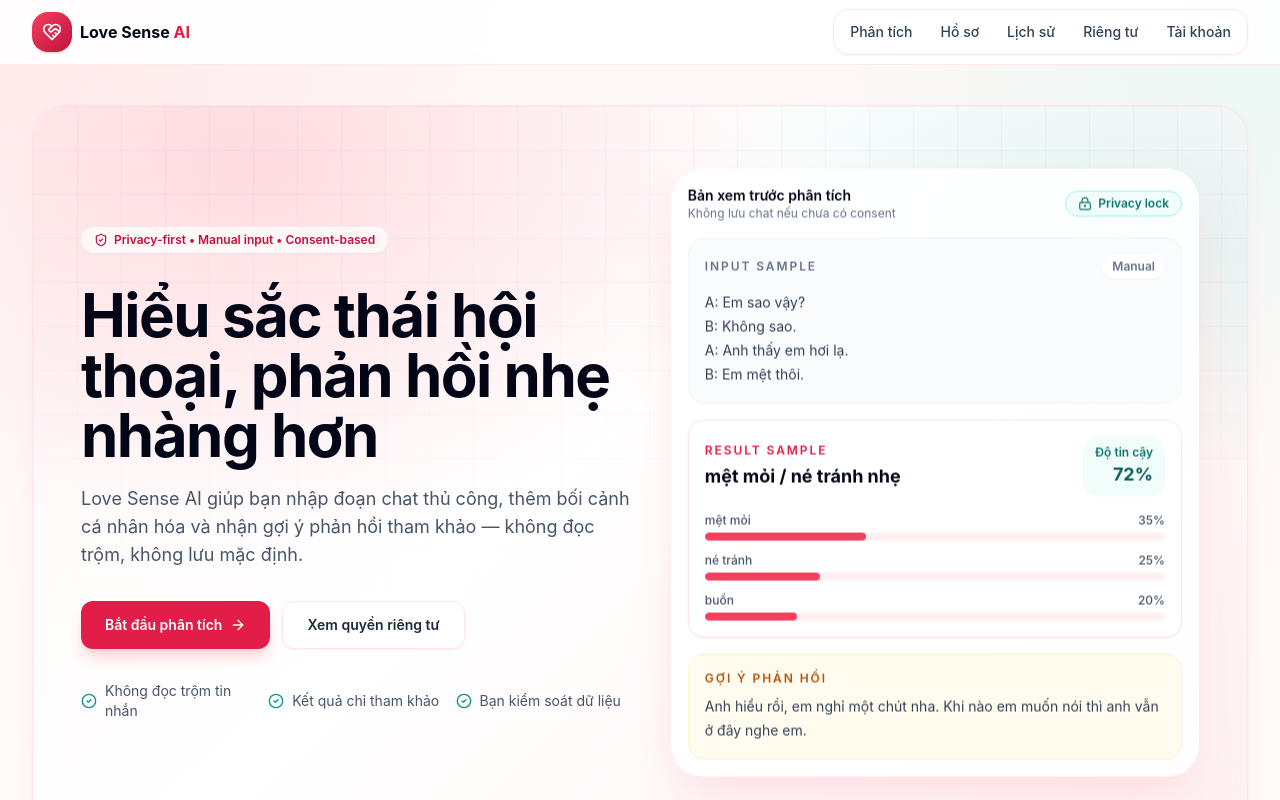
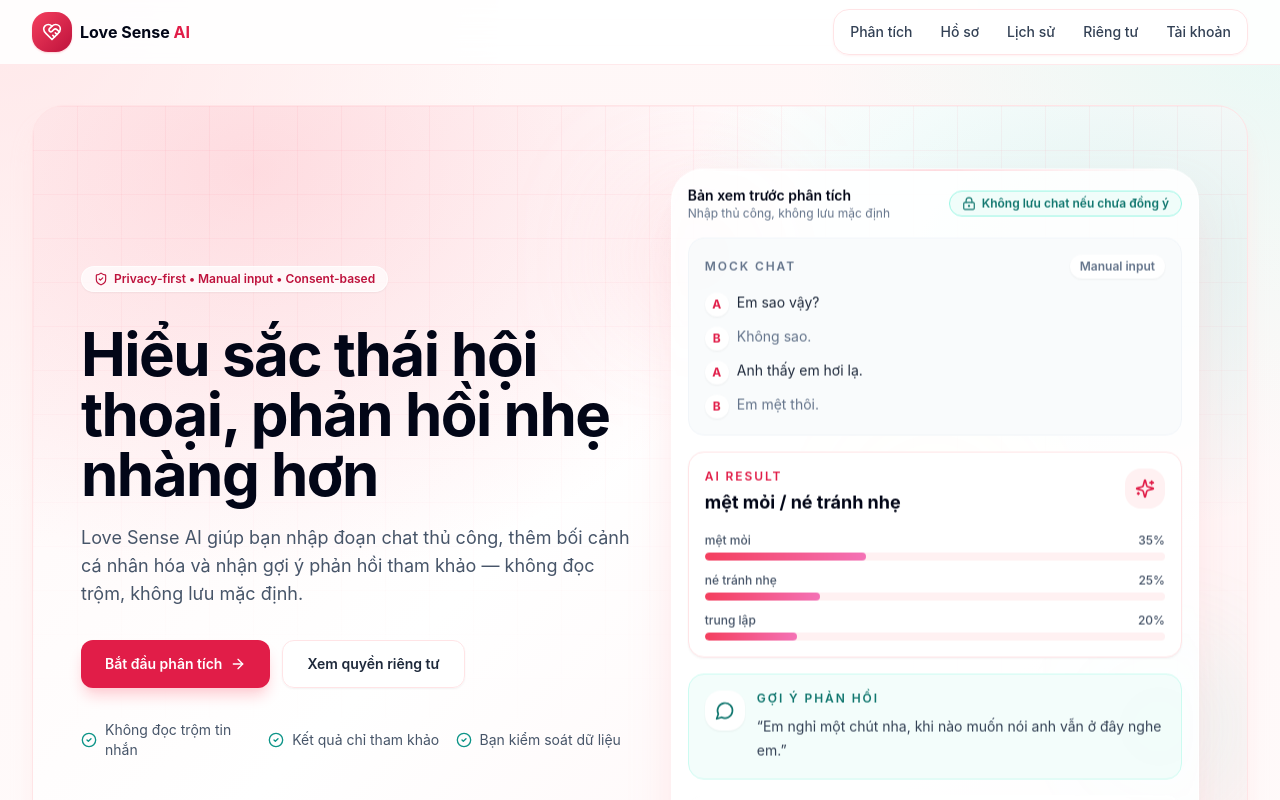
Before and after one commit to Peo051/love-sense-ai, a Next.js app in the folder frontend/: page / in a window 1280 px wide. Shown: the top 800 px of the page. Built offline with nearby package versions, Linux system fonts and the light colour scheme.

Commit message:
style: add premium hero visual

```diff
--- a/frontend/app/page.tsx
+++ b/frontend/app/page.tsx
@@ -14,6 +14,7 @@
 
 import Badge from '@/components/common/Badge';
 import Card from '@/components/common/Card';
+import HeroVisual from '@/components/home/HeroVisual';
 import PageShell from '@/components/common/PageShell';
 
 const trustItems = [
@@ -119,72 +120,7 @@
             </div>
           </div>
 
-          <div className="landing-fade-up landing-fade-delay-1">
-            <div className="landing-preview-float relative mx-auto max-w-xl rounded-[2rem] border border-white/80 bg-white/90 p-4 shadow-2xl shadow-rose-200/70 backdrop-blur">
-              <div className="mb-4 flex items-center justify-between gap-3">
-                <div>
-                  <p className="text-sm font-semibold text-slate-950">Bản xem trước phân tích</p>
-                  <p className="text-xs text-slate-500">Không lưu chat nếu chưa có consent</p>
-                </div>
-                <Badge tone="teal" className="shrink-0">
-                  <LockKeyhole className="h-3.5 w-3.5" aria-hidden="true" />
-                  Privacy lock
-                </Badge>
-              </div>
-
-              <div className="grid gap-4">
-                <div className="rounded-2xl border border-slate-100 bg-slate-50/80 p-4">
-                  <div className="mb-3 flex items-center justify-between">
-                    <p className="text-xs font-semibold uppercase tracking-[0.16em] text-slate-500">Input sample</p>
-                    <span className="rounded-full bg-white px-2.5 py-1 text-xs font-semibold text-slate-500 shadow-sm">
-                      Manual
-                    </span>
-                  </div>
-                  <p className="whitespace-pre-line text-sm leading-6 text-slate-700">
-                    A: Em sao vậy?{'\n'}B: Không sao.{'\n'}A: Anh thấy em hơi lạ.{'\n'}B: Em mệt thôi.
-                  </p>
-                </div>
-
-                <div className="rounded-2xl border border-rose-100 bg-white p-4 shadow-sm">
-                  <div className="mb-4 flex flex-wrap items-center justify-between gap-3">
-                    <div>
-                      <p className="text-xs font-semibold uppercase tracking-[0.16em] text-rose-600">Result sample</p>
-                      <p className="mt-1 text-lg font-bold text-slate-950">mệt mỏi / né tránh nhẹ</p>
-                    </div>
-                    <div className="rounded-2xl bg-teal-50 px-3 py-2 text-right">
-                      <p className="text-xs font-semibold text-teal-700">Độ tin cậy</p>
-                      <p className="text-lg font-bold text-teal-800">72%</p>
-                    </div>
-                  </div>
-
-                  <div className="space-y-3">
-                    {[
-                      ['mệt mỏi', '35%', 'w-[35%]'],
-                      ['né tránh', '25%', 'w-[25%]'],
-                      ['buồn', '20%', 'w-[20%]'],
-                    ].map(([label, value, width]) => (
-                      <div key={label}>
-                        <div className="mb-1 flex justify-between text-xs font-medium text-slate-600">
-                          <span>{label}</span>
-                          <span>{value}</span>
-                        </div>
-                        <div className="h-2 overflow-hidden rounded-full bg-rose-50">
-                          <div className={`h-full rounded-full bg-rose-500 ${width}`} />
-                        </div>
-                      </div>
-                    ))}
-                  </div>
-                </div>
-
-                <div className="rounded-2xl border border-amber-100 bg-amber-50/80 p-4">
-                  <p className="text-xs font-semibold uppercase tracking-[0.16em] text-amber-700">Gợi ý phản hồi</p>
-                  <p className="mt-2 text-sm leading-6 text-slate-700">
-                    Anh hiểu rồi, em nghỉ một chút nha. Khi nào em muốn nói thì anh vẫn ở đây nghe em.
-                  </p>
-                </div>
-              </div>
-            </div>
-          </div>
+          <HeroVisual />
         </div>
       </section>
 
@@ -282,7 +218,10 @@
               Nhập vài dòng hội thoại, thêm bối cảnh cần thiết và xem gợi ý phản hồi tham khảo trong vài giây.
             </p>
           </div>
-          <Link href="/analyze" className="inline-flex min-h-12 items-center justify-center gap-2 rounded-xl bg-white px-6 py-3 text-sm font-semibold text-slate-950 transition hover:-translate-y-0.5 hover:bg-rose-50 focus:outline-none focus:ring-2 focus:ring-white focus:ring-offset-2 focus:ring-offset-slate-950">
+          <Link
+            href="/analyze"
+            className="inline-flex min-h-12 items-center justify-center gap-2 rounded-xl bg-white px-6 py-3 text-sm font-semibold text-slate-950 transition hover:-translate-y-0.5 hover:bg-rose-50 focus:outline-none focus:ring-2 focus:ring-white focus:ring-offset-2 focus:ring-offset-slate-950"
+          >
             Phân tích ngay
             <ArrowRight className="h-4 w-4" aria-hidden="true" />
           </Link>
--- /dev/null
+++ b/frontend/components/home/HeroVisual.tsx
@@ -0,0 +1,109 @@
+import { LockKeyhole, MessageCircle, ShieldCheck, Sparkles } from 'lucide-react';
+
+import Badge from '@/components/common/Badge';
+
+const emotionBars = [
+  { label: 'mệt mỏi', value: '35%', width: 'w-[35%]' },
+  { label: 'né tránh nhẹ', value: '25%', width: 'w-[25%]' },
+  { label: 'trung lập', value: '20%', width: 'w-[20%]' },
+];
+
+export default function HeroVisual() {
+  return (
+    <div className="landing-fade-up landing-fade-delay-1">
+      <div className="landing-preview-float relative mx-auto max-w-xl">
+        <div className="pointer-events-none absolute -left-8 top-8 h-28 w-28 rounded-full bg-rose-300/30 blur-3xl" />
+        <div className="pointer-events-none absolute -right-6 bottom-16 h-32 w-32 rounded-full bg-teal-300/25 blur-3xl" />
+        <div className="pointer-events-none absolute left-1/2 top-1/2 h-44 w-44 -translate-x-1/2 -translate-y-1/2 rounded-full bg-amber-200/20 blur-3xl" />
+
+        <div className="relative overflow-hidden rounded-[2rem] border border-white/80 bg-white/90 p-4 shadow-2xl shadow-rose-200/70 backdrop-blur">
+          <div className="absolute inset-x-6 top-0 h-px bg-gradient-to-r from-transparent via-rose-300/70 to-transparent" />
+
+          <div className="mb-4 flex items-center justify-between gap-3">
+            <div>
+              <p className="text-sm font-semibold text-slate-950">Bản xem trước phân tích</p>
+              <p className="text-xs text-slate-500">Nhập thủ công, không lưu mặc định</p>
+            </div>
+            <Badge tone="teal" className="shrink-0">
+              <LockKeyhole className="h-3.5 w-3.5" aria-hidden="true" />
+              Không lưu chat nếu chưa đồng ý
+            </Badge>
+          </div>
+
+          <div className="grid gap-4">
+            <div className="rounded-2xl border border-slate-100 bg-slate-50/80 p-4">
+              <div className="mb-3 flex items-center justify-between">
+                <p className="text-xs font-semibold uppercase tracking-[0.16em] text-slate-500">Mock chat</p>
+                <span className="rounded-full bg-white px-2.5 py-1 text-xs font-semibold text-slate-500 shadow-sm">
+                  Manual input
+                </span>
+              </div>
+              <div className="space-y-2 text-sm leading-6 text-slate-700">
+                <ChatLine speaker="A" text="Em sao vậy?" />
+                <ChatLine speaker="B" text="Không sao." muted />
+                <ChatLine speaker="A" text="Anh thấy em hơi lạ." />
+                <ChatLine speaker="B" text="Em mệt thôi." muted />
+              </div>
+            </div>
+
+            <div className="rounded-2xl border border-rose-100 bg-white p-4 shadow-sm">
+              <div className="mb-4 flex items-start justify-between gap-3">
+                <div>
+                  <p className="text-xs font-semibold uppercase tracking-[0.16em] text-rose-600">AI result</p>
+                  <p className="mt-1 text-lg font-bold text-slate-950">mệt mỏi / né tránh nhẹ</p>
+                </div>
+                <span className="inline-flex h-10 w-10 shrink-0 items-center justify-center rounded-2xl bg-rose-50 text-rose-600">
+                  <Sparkles className="h-5 w-5 animate-pulse" aria-hidden="true" />
+                </span>
+              </div>
+
+              <div className="space-y-3">
+                {emotionBars.map((bar) => (
+                  <div key={bar.label}>
+                    <div className="mb-1 flex justify-between text-xs font-medium text-slate-600">
+                      <span>{bar.label}</span>
+                      <span>{bar.value}</span>
+                    </div>
+                    <div className="h-2 overflow-hidden rounded-full bg-rose-50">
+                      <div className={`h-full rounded-full bg-gradient-to-r from-rose-500 to-pink-400 ${bar.width}`} />
+                    </div>
+                  </div>
+                ))}
+              </div>
+            </div>
+
+            <div className="hidden rounded-2xl border border-teal-100 bg-teal-50/80 p-4 sm:block">
+              <div className="flex gap-3">
+                <span className="inline-flex h-10 w-10 shrink-0 items-center justify-center rounded-2xl bg-white text-teal-700 shadow-sm">
+                  <MessageCircle className="h-5 w-5" aria-hidden="true" />
+                </span>
+                <div>
+                  <p className="text-xs font-semibold uppercase tracking-[0.16em] text-teal-700">Gợi ý phản hồi</p>
+                  <p className="mt-2 text-sm leading-6 text-slate-700">
+                    “Em nghỉ một chút nha, khi nào muốn nói anh vẫn ở đây nghe em.”
+                  </p>
+                </div>
+              </div>
+            </div>
+
+            <div className="flex items-center gap-2 rounded-2xl border border-white bg-white/70 px-4 py-3 text-xs font-semibold text-slate-600 shadow-sm">
+              <ShieldCheck className="h-4 w-4 text-teal-600" aria-hidden="true" />
+              Kết quả chỉ mang tính tham khảo và ưu tiên quyền riêng tư.
+            </div>
+          </div>
+        </div>
+      </div>
+    </div>
+  );
+}
+
+function ChatLine({ speaker, text, muted = false }: { speaker: string; text: string; muted?: boolean }) {
+  return (
+    <div className="flex items-start gap-2">
+      <span className="mt-0.5 inline-flex h-6 w-6 shrink-0 items-center justify-center rounded-full bg-white text-xs font-bold text-rose-600 shadow-sm">
+        {speaker}
+      </span>
+      <span className={muted ? 'text-slate-500' : 'text-slate-800'}>{text}</span>
+    </div>
+  );
+}
```
